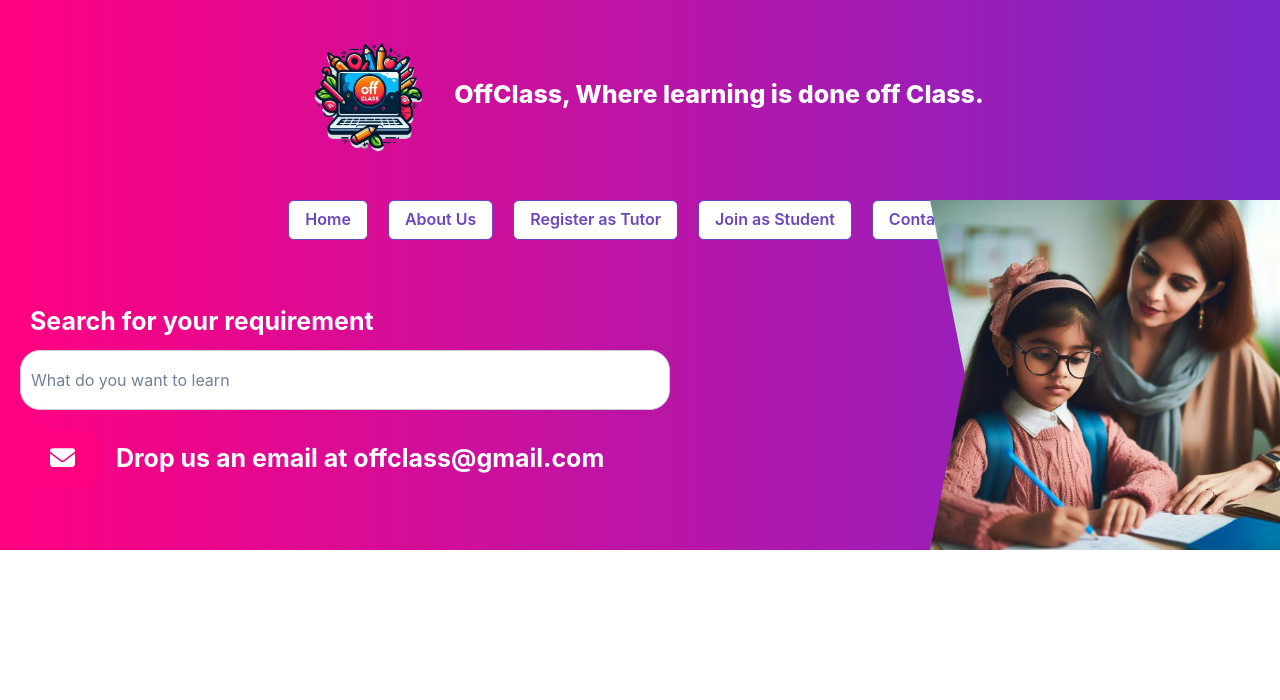
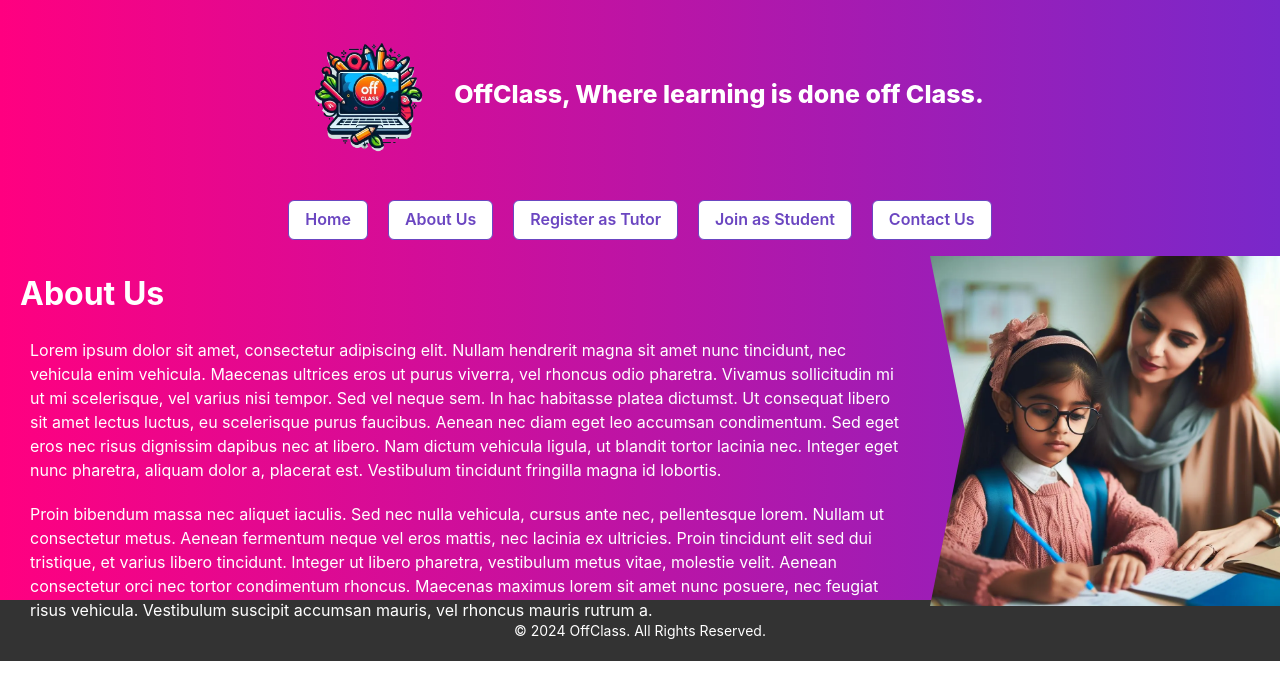
Before and after one commit to khandelwalakshay281/OffClass, a React (Create React App) app in the folder client/: page /about in a window 1280 px wide. Shown: the top 700 px of the page. Built offline with nearby package versions, Linux system fonts and the light colour scheme.

Commit message:
updated route and about us page

```diff
--- a/client/package.json
+++ b/client/package.json
@@ -15,6 +15,7 @@
     "framer-motion": "^11.0.27",
     "react": "^18.2.0",
     "react-dom": "^18.2.0",
+    "react-router-dom": "^6.22.3",
     "react-scripts": "5.0.1",
     "web-vitals": "^2.1.4"
   },
--- a/client/src/App.js
+++ b/client/src/App.js
@@ -1,12 +1,16 @@
 import "./App.css";
+import { BrowserRouter as Router, Routes, Route } from "react-router-dom";
 import { Box, Button, ButtonGroup, Grid, GridItem, HStack, Show , Image, Flex} from "@chakra-ui/react";
 import NavBar from "./components/NavBar";
 import NavMenu from "./components/NavMenu";
 import SubjectSearchBar from "./components/SubjectSearchBar";
+import AboutUs from "./components/AboutUs";
 import img1 from "../src/Assets/img1.webp"
+import Footer from "./components/Footer";
 
 function App() {
   return (
+    <Router>
       <Grid
         templateAreas={{
           base: ` "header" "nav" "main" "footer"`,
@@ -16,9 +20,8 @@ function App() {
         templateColumns={{
           base: '1fr',
           lg: '200px 1fr',
-        xlg: '800px 1fr' // first coumn of width 200ps and second column will stretch across the remaining area
+          xlg: '800px 1fr' // first column of width 200px and second column will stretch across the remaining area
         }}
-
       >
         <GridItem area="header" bgGradient='linear(to-l, #7928CA, #FF0080)'>
           <NavBar></NavBar>
@@ -28,14 +31,18 @@ function App() {
         </GridItem>
         <GridItem area="main" bgGradient='linear(to-l, #7928CA, #FF0080)' color="blue" height="300px" position="relative">
           <Flex justify="space-between" align="center">
-          <SubjectSearchBar></SubjectSearchBar> {/* Search bar at left end */}
+            <Routes>
+              <Route exact path="/" element={<SubjectSearchBar />} />
+              <Route path="/about" element={<AboutUs />} />
+            </Routes>
             <Image src={img1} id="img1" boxSize="350px" mr="0px" mt="-50px" /> {/* Image at right end */}
           </Flex>
         </GridItem>
         <GridItem area="footer" bgGradient='linear(to-l, #7928CA, #FF0080)' color="yellow">
+          <Footer></Footer>
         </GridItem>
-
       </Grid>
+    </Router>
   );
 }
 
--- /dev/null
+++ b/client/src/Components/AboutUs.jsx
@@ -0,0 +1,34 @@
+import React from 'react';
+import NavBar from './NavBar';
+import Footer from './Footer';
+import { BrowserRouter as Router, Route} from "react-router-dom";
+
+const AboutUs = () => {
+  return (
+    <div>
+
+      <div style={{ padding: '20px' }}>
+        <h1 style={{ color: 'white', fontSize: '2em', marginBottom: '20px', fontWeight:'bold' }}>About Us</h1>
+        <p style={{ color: 'white', marginTop: '20px', marginBottom: '20px', marginLeft: '10px' }}>
+          Lorem ipsum dolor sit amet, consectetur adipiscing elit. Nullam hendrerit magna sit amet nunc tincidunt, nec
+          vehicula enim vehicula. Maecenas ultrices eros ut purus viverra, vel rhoncus odio pharetra. Vivamus
+          sollicitudin mi ut mi scelerisque, vel varius nisi tempor. Sed vel neque sem. In hac habitasse platea dictumst.
+          Ut consequat libero sit amet lectus luctus, eu scelerisque purus faucibus. Aenean nec diam eget leo accumsan
+          condimentum. Sed eget eros nec risus dignissim dapibus nec at libero. Nam dictum vehicula ligula, ut blandit
+          tortor lacinia nec. Integer eget nunc pharetra, aliquam dolor a, placerat est. Vestibulum tincidunt fringilla
+          magna id lobortis.
+        </p>
+        <p style={{ color: 'white', marginTop: '20px', marginBottom: '20px', marginLeft: '10px' }}>
+          Proin bibendum massa nec aliquet iaculis. Sed nec nulla vehicula, cursus ante nec, pellentesque lorem. Nullam
+          ut consectetur metus. Aenean fermentum neque vel eros mattis, nec lacinia ex ultricies. Proin tincidunt elit
+          sed dui tristique, et varius libero tincidunt. Integer ut libero pharetra, vestibulum metus vitae, molestie
+          velit. Aenean consectetur orci nec tortor condimentum rhoncus. Maecenas maximus lorem sit amet nunc posuere,
+          nec feugiat risus vehicula. Vestibulum suscipit accumsan mauris, vel rhoncus mauris rutrum a.
+        </p>
+      </div>
+
+    </div>
+  );
+};
+
+export default AboutUs;
--- /dev/null
+++ b/client/src/Components/Footer.jsx
@@ -0,0 +1,30 @@
+import React from 'react';
+
+const Footer = () => {
+  return (
+    <footer style={styles.footer}>
+      <div style={styles.container}>
+        <p style={styles.text}>© 2024 OffClass. All Rights Reserved.</p>
+      </div>
+    </footer>
+  );
+};
+
+const styles = {
+  footer: {
+    backgroundColor: '#333',
+    color: '#fff',
+    padding: '20px 0',
+    marginTop: '50px',
+    textAlign: 'center',
+  },
+  container: {
+    maxWidth: '1200px',
+    margin: '0 auto',
+  },
+  text: {
+    fontSize: '14px',
+  },
+};
+
+export default Footer;
--- a/client/src/Components/NavMenu.jsx
+++ b/client/src/Components/NavMenu.jsx
@@ -1,15 +1,16 @@
 import React from 'react';
 import { Button, Center, HStack } from "@chakra-ui/react";
+import { Link } from 'react-router-dom';
 
 const NavMenu = () => {
   return (
     <Center>
       <HStack spacing={5}>
-        <Button bg="white" colorScheme="purple" variant="outline">Home</Button>
-        <Button bg="white" colorScheme="purple" variant="outline">About Us</Button>
-        <Button bg="white" colorScheme="purple" variant="outline">Register as Tutor</Button>
-        <Button bg="white" colorScheme="purple" variant="outline">Join as Student</Button>
-        <Button bg="white" colorScheme="purple" variant="outline">Contact Us</Button>
+        <Button as={Link} to="/" bg="white" colorScheme="purple" variant="outline">Home</Button>
+        <Button as={Link} to="/about" bg="white" colorScheme="purple" variant="outline">About Us</Button>
+        <Button as={Link} to="/register-tutor" bg="white" colorScheme="purple" variant="outline">Register as Tutor</Button>
+        <Button as={Link} to="/join-student" bg="white" colorScheme="purple" variant="outline">Join as Student</Button>
+        <Button as={Link} to="/contact" bg="white" colorScheme="purple" variant="outline">Contact Us</Button>
       </HStack>
     </Center>
   );
```
Also changed, not shown: 1 other file (tests, documents, lock files or other folders). Lines whose indentation alone changed are shown as unchanged.
